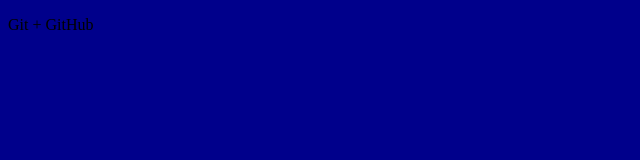
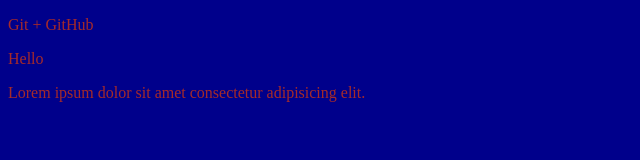
Before and after one commit to Jetfire1982/gittest, a plain HTML site: page index.html in a window 1280 px wide. Shown: the whole page, without its empty margins (0-640 px from the left). Drawn offline with Linux system fonts and the light colour scheme.

Commit message:
Наши первые изменения

```diff
--- a/css/main.css
+++ b/css/main.css
@@ -1,3 +1,12 @@
 body{
     background-color: darkblue;
 }
+
+
+p{
+    color:brown;
+}
+
+h1{
+    font-size:50px;
+}
--- a/index.html
+++ b/index.html
@@ -9,5 +9,7 @@
 </head>
 <body>
     <p>Git + GitHub</p>
+    <p>Hello</p>
+    <p>Lorem ipsum dolor sit amet consectetur adipisicing elit.</p>
 </body>
 </html>
```
